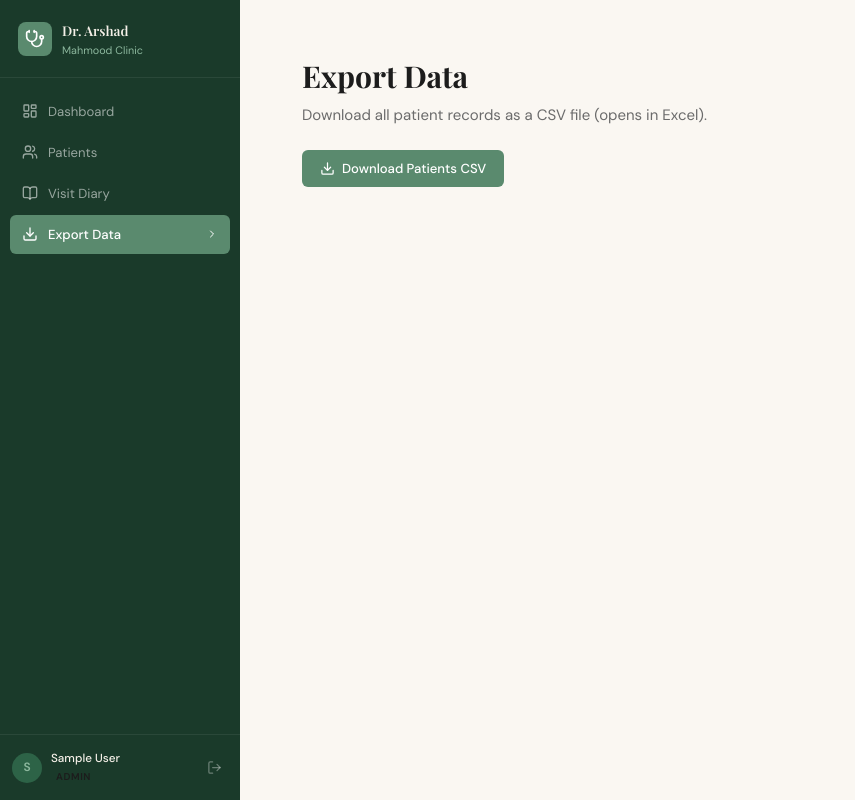
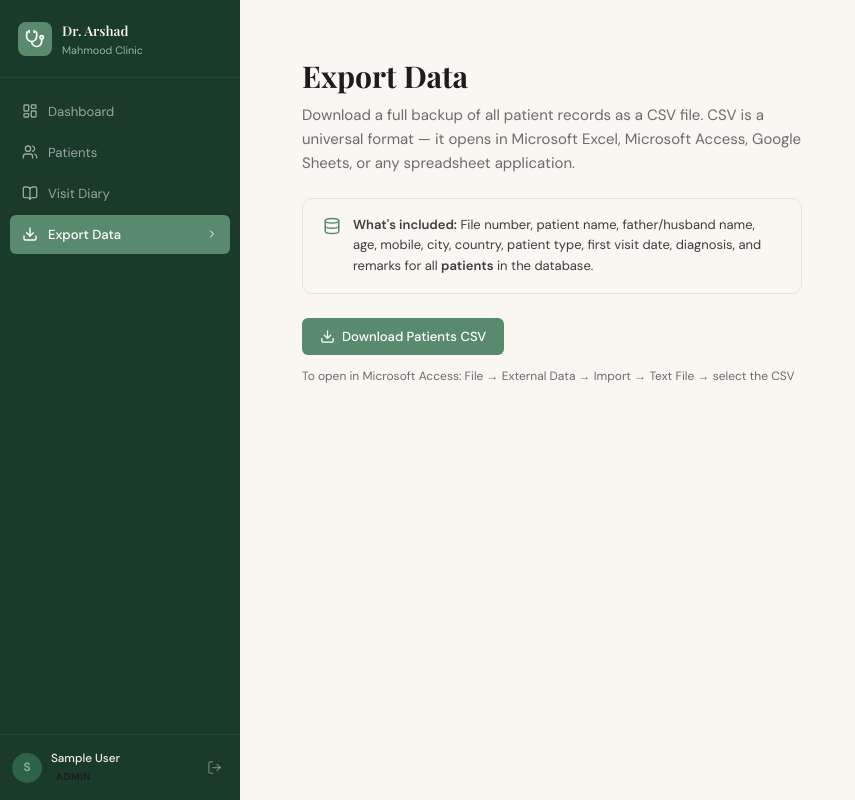
Before and after one commit to nabiafaisal/clinic, a React (Create React App) app in the folder clinic-frontend/: page /export in a window 1280 px wide. Shown: the whole page, without its empty margins (0-855 px from the left). Built offline with nearby package versions, Linux system fonts and the light colour scheme; no server answers; sample sign-in values are in the browser's storage.

Commit message:
Update Export.js

```diff
--- a/clinic-frontend/src/pages/Export.js
+++ b/clinic-frontend/src/pages/Export.js
@@ -1,18 +1,34 @@
 import React, { useState } from 'react';
-import { Download, Loader2 } from 'lucide-react';
+import { Download, Loader2, Database } from 'lucide-react';
 import api from '../utils/api';
 
 export default function Export() {
   const [loading, setLoading] = useState(false);
 
-  const downloadExcel = async () => {
+  const downloadCSV = async () => {
+    const isMock = localStorage.getItem('clinic_token')?.startsWith('mock-token-');
     setLoading(true);
+
+    if (isMock) {
+      const rows = [
+        ['File#', 'Name', 'F/H Name', 'Age', 'Mobile', 'Type', 'First Visit'],
+        ['1001', 'Muhammad Anwar', 'Ghulam Hussain', '45', '+92 03001234567', 'in-clinic', '2020-03-15'],
+        ['1002', 'Fatima Bibi', 'Abdul Rehman', '32', '+92 03211234567', 'in-clinic', '2019-07-22'],
+        ['1003', 'Khalid Mehmood', 'Mehmood Khan', '58', '', 'online', '2021-01-10'],
+      ];
+      const csv = rows.map(r => r.join(',')).join('\n');
+      const blob = new Blob([csv], { type: 'text/csv' });
+      const url = URL.createObjectURL(blob);
+      const a = document.createElement('a');
+      a.href = url;
+      a.download = 'patients_export.csv';
+      a.click();
+      setLoading(false);
+      return;
+    }
+
     try {
-      const token = localStorage.getItem('clinic_token');
-      const res = await api.get('/patients/export', {
-        responseType: 'blob',
-        headers: { Authorization: `Bearer ${token}` }
-      });
+      const res = await api.get('/patients/export', { responseType: 'blob' });
       const url = URL.createObjectURL(res.data);
       const a = document.createElement('a');
       a.href = url;
@@ -26,15 +42,36 @@ export default function Export() {
   };
 
   return (
-    <div style={{ padding: '2rem', maxWidth: 500 }}>
+    <div style={{ padding: '2rem', maxWidth: 560 }}>
       <h1 style={{ marginBottom: '0.5rem' }}>Export Data</h1>
       <p style={{ color: 'var(--ink-lite)', marginBottom: '1.5rem' }}>
-        Download all patient records as a CSV file (opens in Excel).
+        Download a full backup of all patient records as a CSV file.
+        CSV is a universal format — it opens in Microsoft Excel, Microsoft Access,
+        Google Sheets, or any spreadsheet application.
       </p>
-      <button className="btn btn--sage" onClick={downloadExcel} disabled={loading}>
+
+      <div style={{
+        background: 'var(--parchment, #faf9f6)', border: '1px solid var(--border, #e5e2d9)',
+        borderRadius: 10, padding: '16px 20px', marginBottom: 24,
+        display: 'flex', alignItems: 'flex-start', gap: 12
+      }}>
+        <Database size={18} style={{ color: 'var(--sage)', marginTop: 2, flexShrink: 0 }} />
+        <div style={{ fontSize: 13, color: 'var(--ink-mid)', lineHeight: 1.6 }}>
+          <strong>What's included:</strong> File number, patient name, father/husband name,
+          age, mobile, city, country, patient type, first visit date, diagnosis, and remarks
+          for all {' '}
+          <strong>patients</strong> in the database.
+        </div>
+      </div>
+
+      <button className="btn btn--sage" onClick={downloadCSV} disabled={loading}>
         {loading ? <Loader2 size={15} className="spin" /> : <Download size={15} />}
-        {loading ? 'Preparing…' : 'Download Patients CSV'}
+        {loading ? 'Preparing export…' : 'Download Patients CSV'}
       </button>
+
+      <p style={{ fontSize: 12, color: 'var(--ink-lite)', marginTop: 12 }}>
+        To open in Microsoft Access: File → External Data → Import → Text File → select the CSV
+      </p>
     </div>
   );
 }
```
